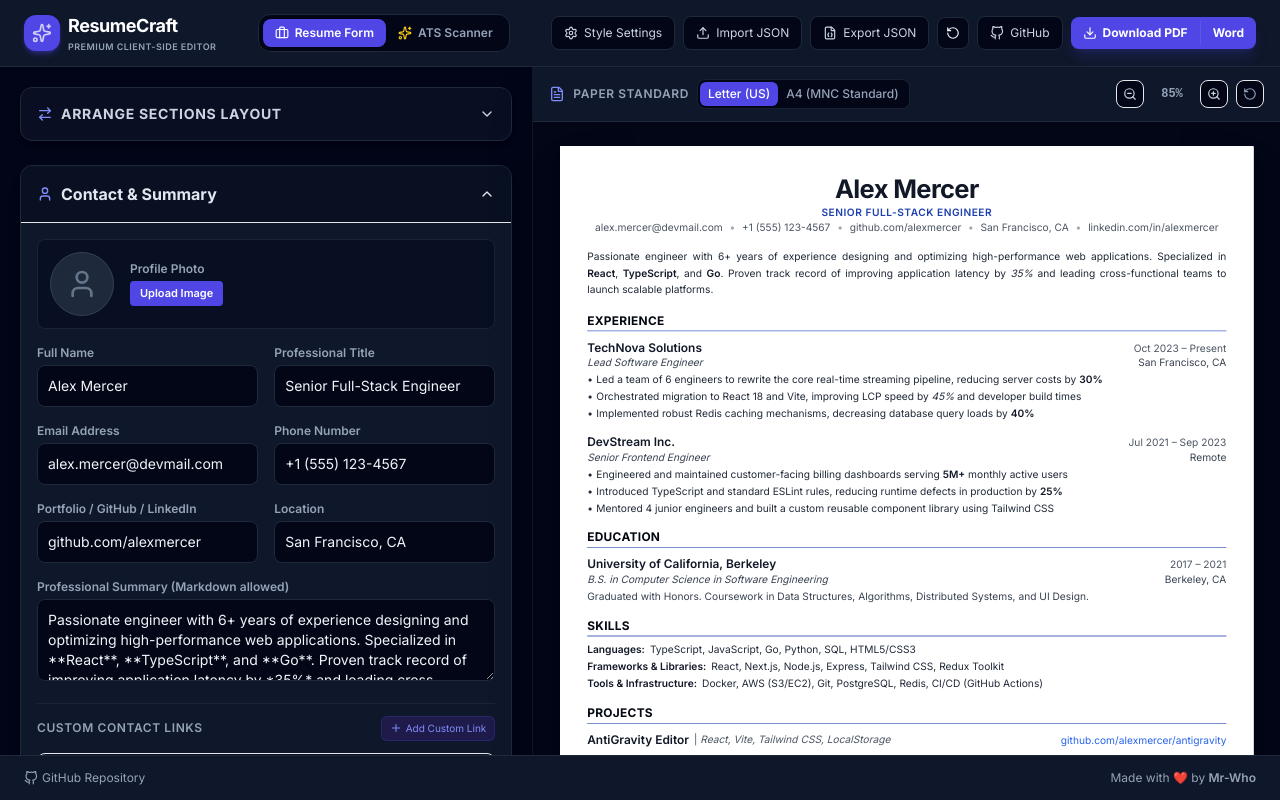
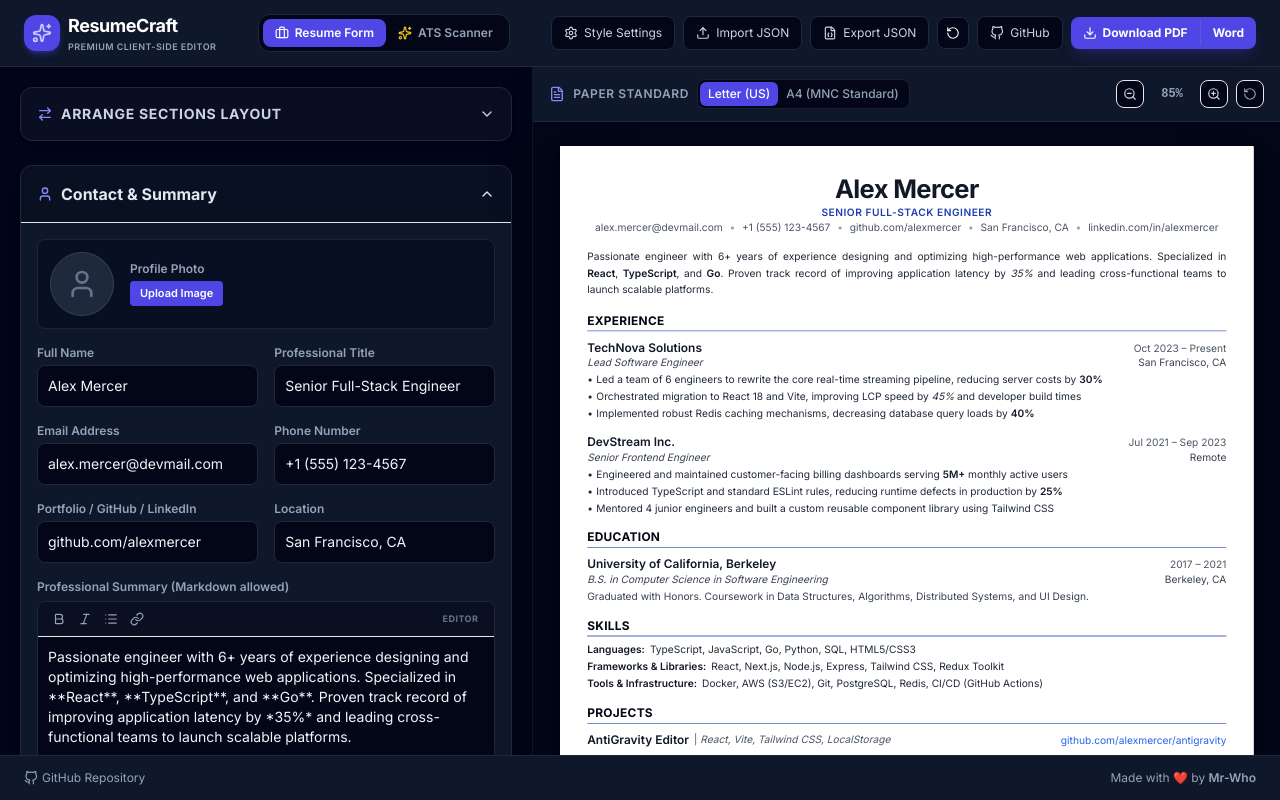
Before and after one commit to Mr-Who-Root/Free-Resume-Builder-Online, a React (Vite) app: page / in a window 1280 px wide. Built offline with nearby package versions, Linux system fonts and the light colour scheme; a web font is replaced by a local one.

Commit message:
refactor: introduce reusable MarkdownTextarea component to replace inline textarea implementations in FormPanel

```diff
--- a/src/components/FormPanel.tsx
+++ b/src/components/FormPanel.tsx
@@ -28,6 +28,7 @@ import {
   FolderPlus,
   ArrowRightLeft
 } from 'lucide-react';
+import { MarkdownTextarea } from './MarkdownTextarea';
 
 interface FormPanelProps {
   data: ResumeData;
@@ -659,17 +660,14 @@ export const FormPanel: React.FC<FormPanelProps> = ({ data, onChange }) => {
                 </div>
               </div>
 
-              <div className="space-y-1">
-                <label htmlFor="summary-input" className="text-xs text-slate-400 font-semibold block">Professional Summary (Markdown allowed)</label>
-                <textarea
+              <MarkdownTextarea
                 id="summary-input"
+                label="Professional Summary (Markdown allowed)"
                 rows={3}
                 value={data.personalInfo.summary}
-                  onChange={(e) => handlePersonalInfoChange('summary', e.target.value)}
+                onChange={(val) => handlePersonalInfoChange('summary', val)}
                 placeholder="Senior developer with 5+ years of experience. Specialized in **React** and *TypeScript*."
-                  className="w-full text-sm bg-slate-950 border border-slate-800 rounded-lg p-2.5 text-slate-100 focus:outline-none focus:ring-1 focus:ring-indigo-500 resize-y"
-                />
-              </div>
+              />
 
               {/* Custom Contact Fields */}
               <div className="space-y-3 pt-3 border-t border-slate-800/80">
@@ -840,19 +838,17 @@ export const FormPanel: React.FC<FormPanelProps> = ({ data, onChange }) => {
                               </div>
                             </div>
 
-                            <div className="space-y-1">
-                              <label className="text-[11px] text-slate-400 font-semibold block">Description & Bullet Points (Markdown allowed)</label>
-                              <textarea
+                            <MarkdownTextarea
+                              id={`exp-desc-${exp.id}`}
+                              label="Description & Bullet Points (Markdown allowed)"
                               rows={3}
                               value={exp.description}
-                                onChange={(e) => {
-                                  const updated = data.experience.map(item => item.id === exp.id ? { ...item, description: e.target.value } : item);
+                              onChange={(val) => {
+                                const updated = data.experience.map(item => item.id === exp.id ? { ...item, description: val } : item);
                                 updateField('experience', updated);
                               }}
                               placeholder="• Developed scalable UI components using **React**&#10;• Led optimization refactors reducing LCP by *35%*"
-                                className="w-full text-xs bg-slate-950 border border-slate-800 rounded-lg p-2 text-slate-100 focus:outline-none focus:ring-1 focus:ring-indigo-500 resize-y"
-                              />
-                            </div>
+                            />
 
                             {/* Custom Fields for Experience */}
                             <div className="space-y-2.5 pt-2.5 border-t border-slate-800/60">
@@ -1288,19 +1284,17 @@ export const FormPanel: React.FC<FormPanelProps> = ({ data, onChange }) => {
                               />
                             </div>
 
-                            <div className="space-y-1">
-                              <label className="text-[11px] text-slate-400 font-semibold block">Project Description (Markdown allowed)</label>
-                              <textarea
+                            <MarkdownTextarea
+                              id={`proj-desc-${proj.id}`}
+                              label="Project Description (Markdown allowed)"
                               rows={3}
                               value={proj.description}
-                                onChange={(e) => {
-                                  const updated = data.projects.map(item => item.id === proj.id ? { ...item, description: e.target.value } : item);
+                              onChange={(val) => {
+                                const updated = data.projects.map(item => item.id === proj.id ? { ...item, description: val } : item);
                                 updateField('projects', updated);
                               }}
                               placeholder="Built a client-side exporter with **60fps** render speeds."
-                                className="w-full text-xs bg-slate-950 border border-slate-800 rounded-lg p-2 text-slate-100 focus:outline-none focus:ring-1 focus:ring-indigo-500 resize-y"
-                              />
-                            </div>
+                            />
 
                             {/* Custom Fields for Projects */}
                             <div className="space-y-2.5 pt-2.5 border-t border-slate-800/60">
@@ -1474,16 +1468,18 @@ export const FormPanel: React.FC<FormPanelProps> = ({ data, onChange }) => {
                               <div className="space-y-2.5">
                                 {cs.fields.map((f) => (
                                   <div key={f.id} className="space-y-1">
-                                    <label className="text-[11px] text-slate-400 font-semibold block">{f.label}</label>
                                     {f.type === 'textarea' ? (
-                                      <textarea
+                                      <MarkdownTextarea
+                                        id={`custom-${cs.id}-${item.id}-${f.name}`}
+                                        label={f.label}
                                         rows={3}
                                         value={item[f.name] || ''}
-                                        onChange={(e) => handleCustomItemChange(cs.id, item.id, f.name, e.target.value)}
-                                        placeholder={`Enter details (Markdown allowed)`}
-                                        className="w-full text-xs bg-slate-950 border border-slate-800 rounded-lg p-2 text-slate-100 focus:outline-none focus:ring-1 focus:ring-indigo-500 resize-y"
+                                        onChange={(val) => handleCustomItemChange(cs.id, item.id, f.name, val)}
+                                        placeholder="Enter details (Markdown allowed)"
                                       />
                                     ) : (
+                                      <>
+                                        <label className="text-[11px] text-slate-400 font-semibold block">{f.label}</label>
                                         <input
                                           type="text"
                                           value={item[f.name] || ''}
@@ -1491,6 +1487,7 @@ export const FormPanel: React.FC<FormPanelProps> = ({ data, onChange }) => {
                                           placeholder={`Enter ${f.label.toLowerCase()}`}
                                           className="w-full text-xs bg-slate-950 border border-slate-800 rounded-lg p-2 text-slate-100 focus:outline-none focus:ring-1 focus:ring-indigo-500"
                                         />
+                                      </>
                                     )}
                                   </div>
                                 ))}
--- /dev/null
+++ b/src/components/MarkdownTextarea.tsx
@@ -0,0 +1,218 @@
+import React, { useRef, useEffect } from 'react';
+import { Bold, Italic, List, Link } from 'lucide-react';
+
+interface MarkdownTextareaProps {
+  id: string;
+  value: string;
+  onChange: (val: string) => void;
+  placeholder?: string;
+  rows?: number;
+  className?: string;
+  label?: string;
+}
+
+export const MarkdownTextarea: React.FC<MarkdownTextareaProps> = ({
+  id,
+  value,
+  onChange,
+  placeholder,
+  rows = 3,
+  className = '',
+  label
+}) => {
+  const textareaRef = useRef<HTMLTextAreaElement>(null);
+
+  // Auto-resize textarea height to fit content size
+  useEffect(() => {
+    const textarea = textareaRef.current;
+    if (!textarea) return;
+
+    // Reset height to calculate correctly when shrinking
+    textarea.style.height = 'auto';
+    // Set to scrollHeight to wrap content perfectly
+    textarea.style.height = `${textarea.scrollHeight + 2}px`;
+  }, [value]);
+
+  const handleAction = (type: 'bold' | 'italic' | 'bullet' | 'link') => {
+    const textarea = textareaRef.current;
+    if (!textarea) return;
+
+    const start = textarea.selectionStart;
+    const end = textarea.selectionEnd;
+    const text = textarea.value;
+    const selected = text.substring(start, end);
+    let replacement = '';
+    let selectionOffsetStart = 0;
+    let selectionOffsetEnd = 0;
+
+    // Check surrounding characters for toggle behavior
+    const before2 = text.substring(start - 2, start);
+    const after2 = text.substring(end, end + 2);
+    const before1 = text.substring(start - 1, start);
+    const after1 = text.substring(end, end + 1);
+
+    if (type === 'bold') {
+      // Toggle bold OFF if selection is surrounded by **
+      if (before2 === '**' && after2 === '**') {
+        const adjustedStart = start - 2;
+        const adjustedEnd = end + 2;
+        const innerText = text.substring(start, end);
+        const updatedValue = text.substring(0, adjustedStart) + innerText + text.substring(adjustedEnd);
+        onChange(updatedValue);
+        setTimeout(() => {
+          textarea.focus();
+          textarea.setSelectionRange(adjustedStart, adjustedStart + innerText.length);
+        }, 0);
+        return;
+      }
+
+      if (selected) {
+        // Toggle bold OFF if the selected string itself starts/ends with **
+        if (selected.startsWith('**') && selected.endsWith('**')) {
+          replacement = selected.slice(2, -2);
+          selectionOffsetStart = start;
+          selectionOffsetEnd = start + replacement.length;
+        } else {
+          replacement = `**${selected}**`;
+          selectionOffsetStart = start;
+          selectionOffsetEnd = start + replacement.length;
+        }
+      } else {
+        replacement = '****';
+        selectionOffsetStart = start + 2;
+        selectionOffsetEnd = start + 2;
+      }
+    } else if (type === 'italic') {
+      // Toggle italic OFF if selection is surrounded by * (and not **)
+      if (before1 === '*' && after1 === '*' && before2 !== '**' && after2 !== '**') {
+        const adjustedStart = start - 1;
+        const adjustedEnd = end + 1;
+        const innerText = text.substring(start, end);
+        const updatedValue = text.substring(0, adjustedStart) + innerText + text.substring(adjustedEnd);
+        onChange(updatedValue);
+        setTimeout(() => {
+          textarea.focus();
+          textarea.setSelectionRange(adjustedStart, adjustedStart + innerText.length);
+        }, 0);
+        return;
+      }
+
+      if (selected) {
+        // Toggle italic OFF if the selected string itself starts/ends with *
+        if (selected.startsWith('*') && selected.endsWith('*') && !selected.startsWith('**')) {
+          replacement = selected.slice(1, -1);
+          selectionOffsetStart = start;
+          selectionOffsetEnd = start + replacement.length;
+        } else {
+          replacement = `*${selected}*`;
+          selectionOffsetStart = start;
+          selectionOffsetEnd = start + replacement.length;
+        }
+      } else {
+        replacement = '**';
+        selectionOffsetStart = start + 1;
+        selectionOffsetEnd = start + 1;
+      }
+    } else if (type === 'bullet') {
+      const beforeText = text.substring(0, start);
+      const needsNewline = beforeText.length > 0 && !beforeText.endsWith('\n');
+
+      if (selected) {
+        const lines = selected.split('\n');
+        replacement = lines
+          .map(line => line.startsWith('- ') ? line : `- ${line}`)
+          .join('\n');
+        if (needsNewline) {
+          replacement = '\n' + replacement;
+        }
+        selectionOffsetStart = start;
+        selectionOffsetEnd = start + replacement.length;
+      } else {
+        replacement = needsNewline ? '\n- ' : '- ';
+        selectionOffsetStart = start + replacement.length;
+        selectionOffsetEnd = start + replacement.length;
+      }
+    } else if (type === 'link') {
+      if (selected) {
+        replacement = `[${selected}](https://)`;
+        selectionOffsetStart = start + selected.length + 3;
+        selectionOffsetEnd = start + selected.length + 11;
+      } else {
+        replacement = '[](https://)';
+        selectionOffsetStart = start + 1;
+        selectionOffsetEnd = start + 1;
+      }
+    }
+
+    // Apply standard updates if not already returned by short-circuit toggle
+    if (replacement) {
+      const updatedValue = text.substring(0, start) + replacement + text.substring(end);
+      onChange(updatedValue);
+      setTimeout(() => {
+        textarea.focus();
+        textarea.setSelectionRange(selectionOffsetStart, selectionOffsetEnd);
+      }, 0);
+    }
+  };
+
+  return (
+    <div className="space-y-1.5 w-full">
+      {label && (
+        <label htmlFor={id} className="text-xs text-slate-400 font-semibold block">
+          {label}
+        </label>
+      )}
+      <div className="border border-slate-800 rounded-lg bg-slate-950 overflow-hidden focus-within:ring-1 focus-within:ring-indigo-500 focus-within:border-indigo-500 transition">
+        {/* Editor Toolbar */}
+        <div className="flex items-center gap-1 px-2.5 py-1.5 bg-slate-900/60 border-b border-slate-850 text-slate-400">
+          <button
+            type="button"
+            onClick={() => handleAction('bold')}
+            className="p-1 hover:bg-slate-800 hover:text-slate-200 rounded transition"
+            title="Make Text Bold"
+          >
+            <Bold className="w-3.5 h-3.5" />
+          </button>
+          <button
+            type="button"
+            onClick={() => handleAction('italic')}
+            className="p-1 hover:bg-slate-800 hover:text-slate-200 rounded transition"
+            title="Italicize Text"
+          >
+            <Italic className="w-3.5 h-3.5" />
+          </button>
+          <button
+            type="button"
+            onClick={() => handleAction('bullet')}
+            className="p-1 hover:bg-slate-800 hover:text-slate-200 rounded transition"
+            title="Add Bullet List Item"
+          >
+            <List className="w-3.5 h-3.5" />
+          </button>
+          <button
+            type="button"
+            onClick={() => handleAction('link')}
+            className="p-1 hover:bg-slate-800 hover:text-slate-200 rounded transition"
+            title="Insert Markdown Link"
+          >
+            <Link className="w-3.5 h-3.5" />
+          </button>
+          <span className="text-[9px] text-slate-500 font-bold uppercase tracking-wider ml-auto select-none mr-1.5">
+            Editor
+          </span>
+        </div>
+
+        {/* Text Area */}
+        <textarea
+          id={id}
+          ref={textareaRef}
+          rows={rows}
+          value={value}
+          onChange={(e) => onChange(e.target.value)}
+          placeholder={placeholder}
+          className={`w-full text-sm bg-transparent border-none p-2.5 text-slate-100 placeholder-slate-655 focus:outline-none resize-none overflow-hidden ${className}`}
+        />
+      </div>
+    </div>
+  );
+};
```
Lines whose indentation alone changed are shown as unchanged.
